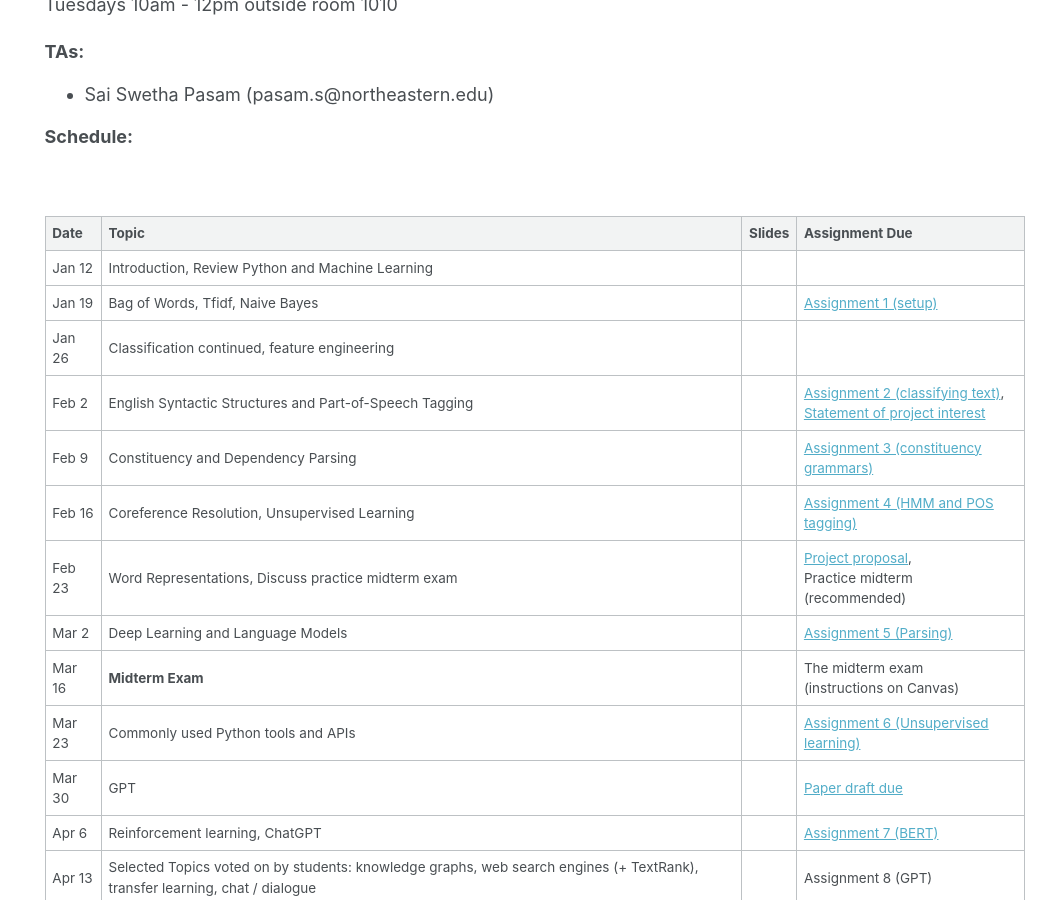
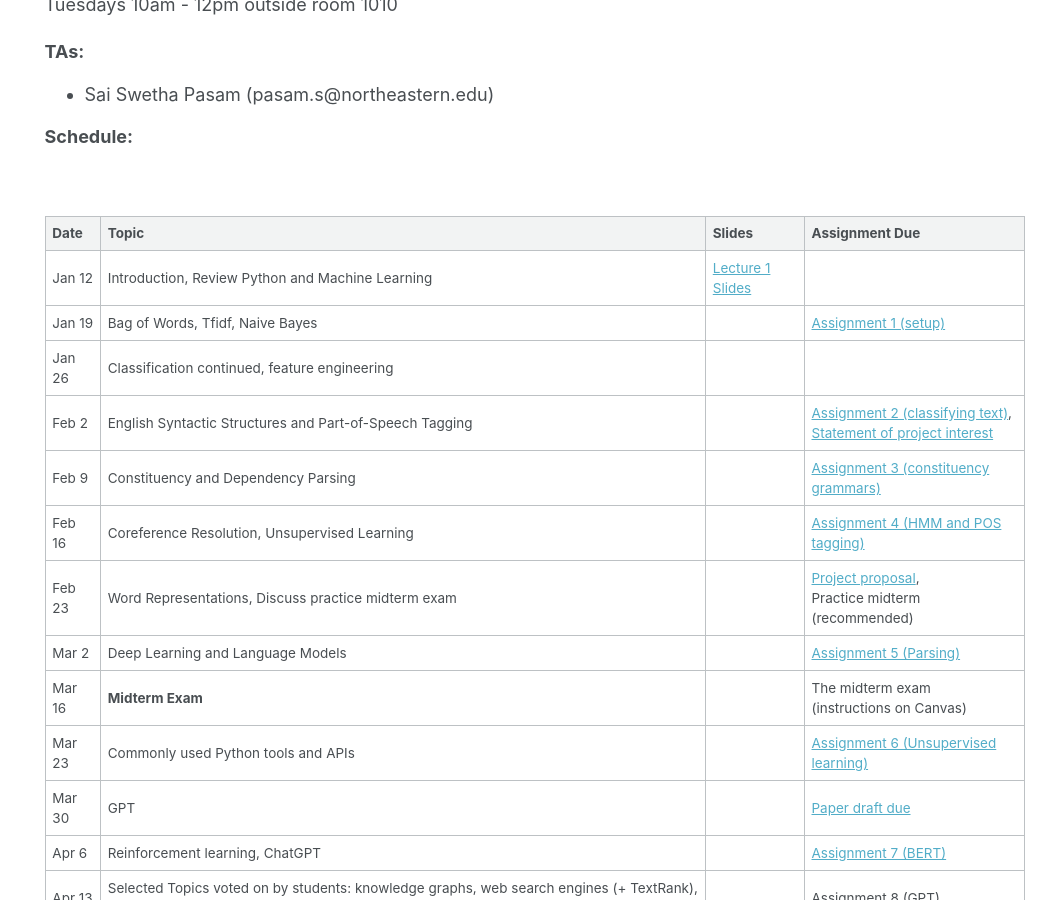
Before and after one commit to rasikabh/rasikabh.github.io, a Jekyll site: the page built from _pages/nlp2023.md, in a window 1280 px wide and 900 px high, scrolled down 479 px. Shown: the whole window, without its empty margins (237-1280 px from the left). Built offline with Jekyll 4.4.1, drawn with Linux system fonts in a browser that asks for light colours.

Commit message:
Update nlp2023.md

```diff
--- a/_pages/nlp2023.md
+++ b/_pages/nlp2023.md
@@ -39,7 +39,7 @@ Tuesdays 10am - 12pm outside room 1010
 
 | Date   | Topic                                                                                         | Slides | Assignment Due |
 |--------|-----------------------------------------------------------------------------------------------|--------|----------------|
-| Jan 12  | Introduction, Review Python and Machine Learning                                             |        |                |
+| Jan 12  | Introduction, Review Python and Machine Learning                                             | [Lecture 1 Slides](https://docs.google.com/presentation/d/1FaUufzhynEuVI9W4JWHx35RdXFWKSlr2hx7ARklsfhA/edit?usp=sharing) |                |
 | Jan 19 | Bag of Words, Tfidf, Naive Bayes                                                              |        | [Assignment 1 (setup)](https://docs.google.com/document/d/1YaN7B-1CaPwAk7X-gqNgtAd3JQMdIvJo9SUiFIdgpek/edit?usp=sharing) |
 | Jan 26 | Classification continued, feature engineering |        |  |
 | Feb 2 | English Syntactic Structures and Part-of-Speech Tagging |  | [Assignment 2 (classifying text)](https://docs.google.com/document/d/1Ryj6umrzfOFC4xCoSG8wLvmo1CxWetb4LAF8R9xJ5Zk/edit?usp=sharing), <br/> [Statement of project interest](https://docs.google.com/document/d/1qe6uiXbJRvUv1WxvN_YH1PHN7yPMu5hcos9N6x7s_cc/edit?usp=sharing) |
```
